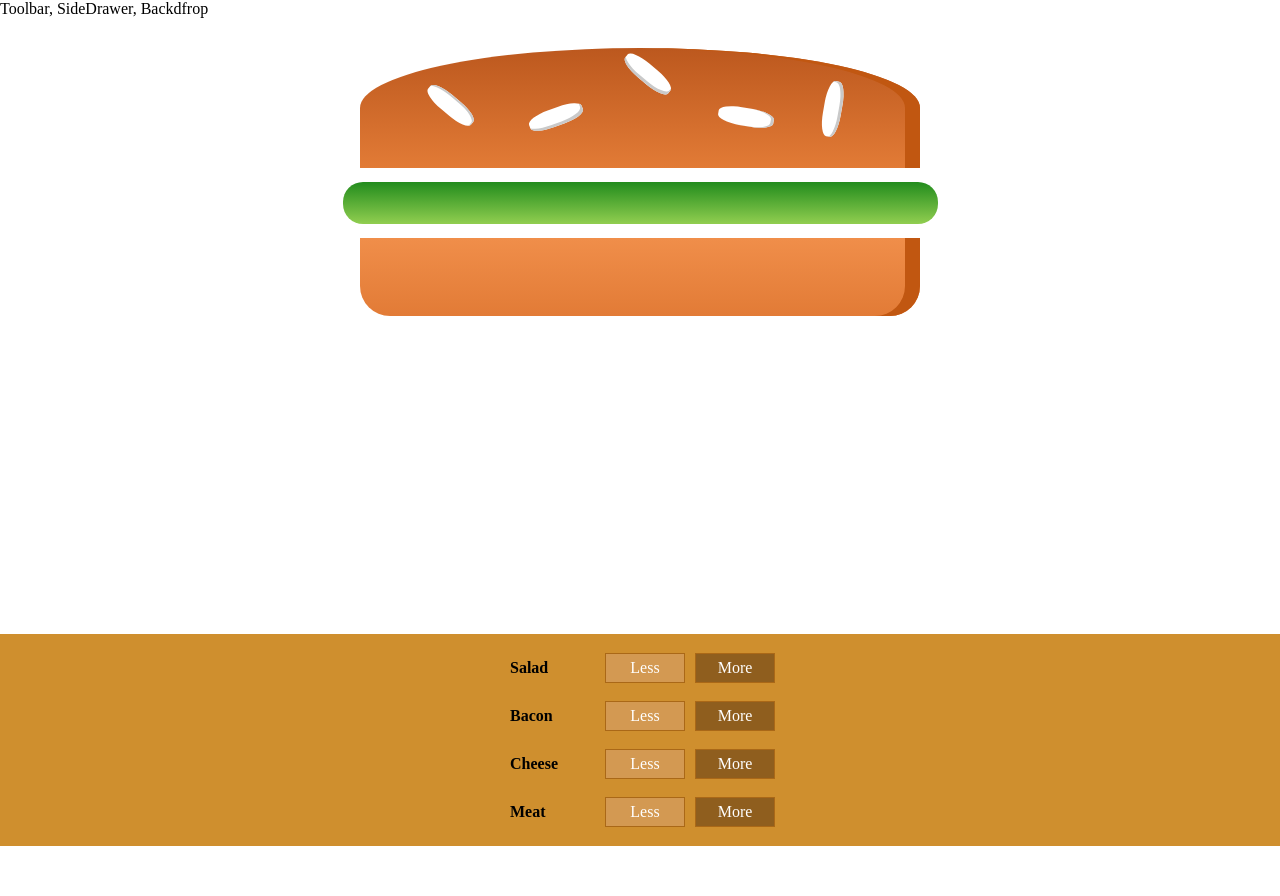
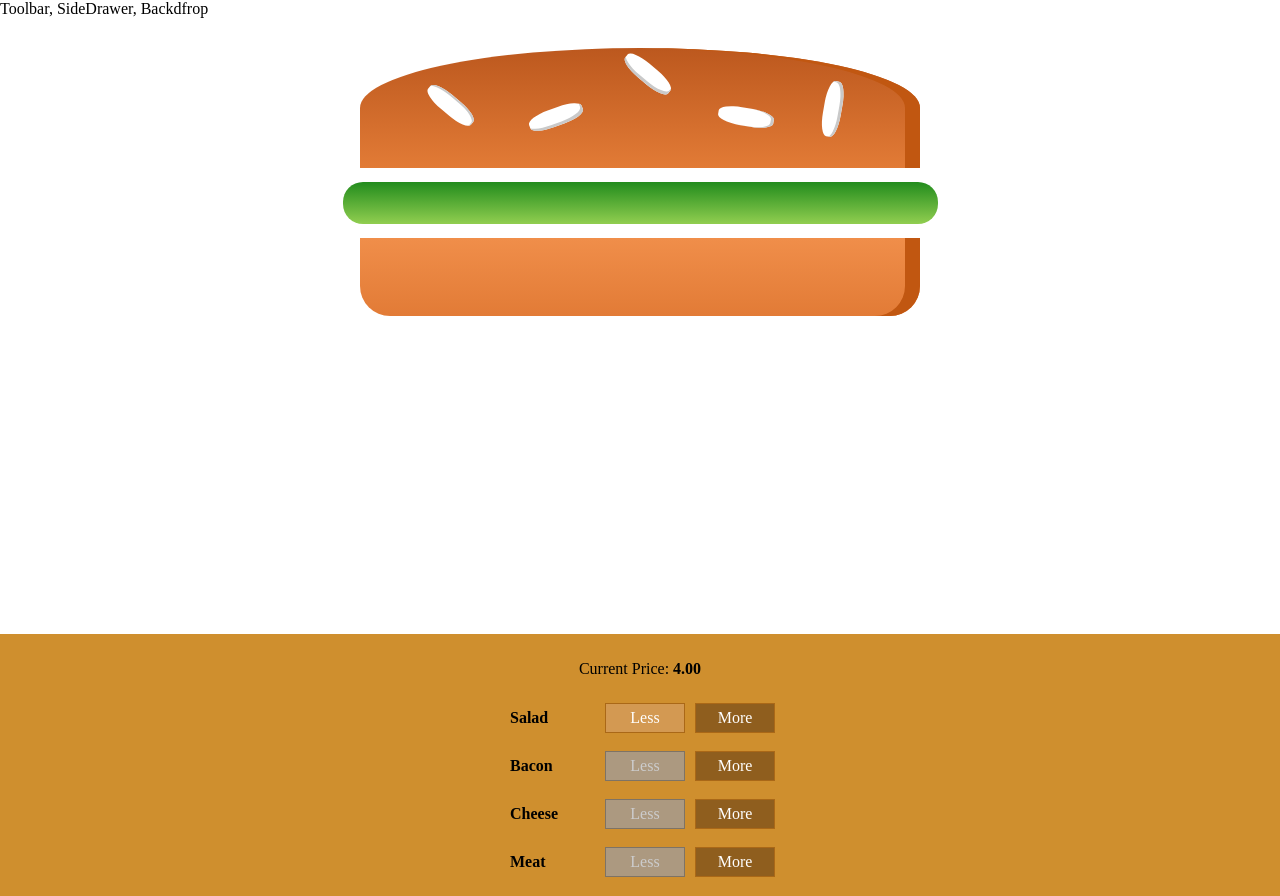
Before and after one commit to naman3112/Burger-ordering, a React (Create React App) app: page / in a window 1280 px wide. Before the commit the page ends 846 px from the top, so only its background shows below. Built offline with nearby package versions, Linux system fonts and the light colour scheme; a web font is replaced by a local one.

Commit message:
Total price added functionality

```diff
--- a/src/components/Burger/BuildControls/BuildControl/BuildControl.js
+++ b/src/components/Burger/BuildControls/BuildControl/BuildControl.js
@@ -4,7 +4,8 @@
 const buildControl=(props)=>(
     <div className={classes.BuildControl}>
         <div className={classes.Label}>{props.label}</div>
-        <button className={classes.Less}>Less</button>
+        <button className={classes.Less} onClick={props.removed} disabled={props.disabled}
+        >Less</button>
         <button className= {classes.More} onClick={props.added}>More</button>
     </div>
 );
--- a/src/components/Burger/BuildControls/BuildControls.js
+++ b/src/components/Burger/BuildControls/BuildControls.js
@@ -11,11 +11,16 @@
 const buildControls=(props)=>(
 
     <div className={classes.BuildControls}>
+
+      <p>Current Price: <strong>{props.price.toFixed(2)}</strong></p>
         {controls.map(ctrl=>(
             <BuildControl key={ctrl.label}
              label={ctrl.label}
              type={ctrl.type}
-             added={()=>props.ingredientAdded(ctrl.type)} />
+             added={()=>props.ingredientAdded(ctrl.type)}
+             removed={()=>props.ingredientRemoved(ctrl.type)}
+             disabled={props.disabled[ctrl.type]}
+             />
         ))}
         {console.log(controls)}
     </div>
--- a/src/containers/BurgerBuilder/BurgerBuilder.js
+++ b/src/containers/BurgerBuilder/BurgerBuilder.js
@@ -34,15 +34,37 @@
         this.setState({totalPrice: newPrice, ingredients: updatedIngredients})
     }
     removeIngredientHandler=(type)=>{
+        const oldCount=this.state.ingredients[type];
+                if(oldCount<=0){
+                    return;
+                }
 
+        const updatedCount=oldCount-1;
+        const updatedIngredients={
+            ...this.state.ingredients
+        };
+        updatedIngredients[type]=updatedCount;
+        const priceDeduction=INGREDIENT_PRICES[type];
+        const oldPrice=this.state.totalPrice;
+        const newPrice=oldPrice-priceDeduction;
+        this.setState({totalPrice: newPrice, ingredients: updatedIngredients})
     }
     render(){
+        const disabledInfo={
+            ...this.state.ingredients
+        }
+        for(let key in disabledInfo){
+            disabledInfo[key]=disabledInfo[key]<=0;
+        }
         return(
             <Aux>
                 <Burger ingredients={this.state.ingredients}/>
                 <BuildControls
                 ingredientAdded={this.addIngredientHandler}
-                />
+                ingredientRemoved={this.removeIngredientHandler}
+                disabled={disabledInfo}
+                price={this.state.totalPrice}
+              />
             </Aux>
         )
     }
```
Also changed, not shown: 1 other file (tests, documents, lock files or other folders).
